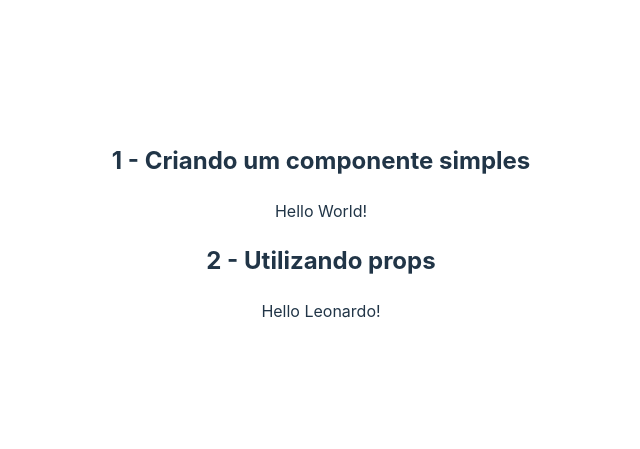
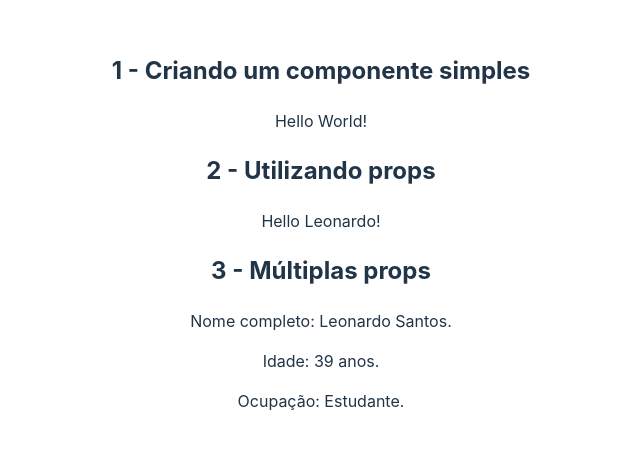
Before and after one commit to leojosants/udemy_desafios_de_reactjs_entrevistas_e_testes_tecnicos_secao_02, a React (Vite) app in the folder componentes_e_props/: page / in a window 1280 px wide. Shown: the part 169-618 px from the top of the page, without its empty margins (319-959 px from the left). Built offline with nearby package versions, Linux system fonts and the light colour scheme.

Commit message:
class 15 - exercise 3: multiple props solution

```diff
--- a/componentes_e_props/src/App.jsx
+++ b/componentes_e_props/src/App.jsx
@@ -1,4 +1,5 @@
 import './App.css'
+import Profile from './components/Profile';
 import HelloName from './components/HelloName';
 import HelloWorld from './components/HelloWorld';
 
@@ -6,12 +7,13 @@ function App() {
   return (
     <>
       <h2>1 - Criando um componente simples</h2>
-
       <HelloWorld />
 
       <h2>2 - Utilizando props</h2>
+      <HelloName name={'Leonardo'} />
 
-      <HelloName name={'Leonardo'} />
+      <h2>3 - Múltiplas props</h2>
+      <Profile name={'Leonardo'} last_name={'Santos'} age={39} job={'Estudante'}/>
     </>
   );
 }
--- /dev/null
+++ b/componentes_e_props/src/components/Profile.jsx
@@ -0,0 +1,12 @@
+// eslint-disable-next-line react/prop-types
+const Profile = ({name, last_name, age, job}) => {
+    return (
+        <div>
+            <p>Nome completo: {name} {last_name}.</p>
+            <p>Idade: {age} anos.</p>
+            <p>Ocupação: {job}.</p>
+        </div>
+    );
+};
+
+export default Profile;
```
Also changed, not shown: componentes_e_props/exercises/ex_03_multiple_props.txt (added).
